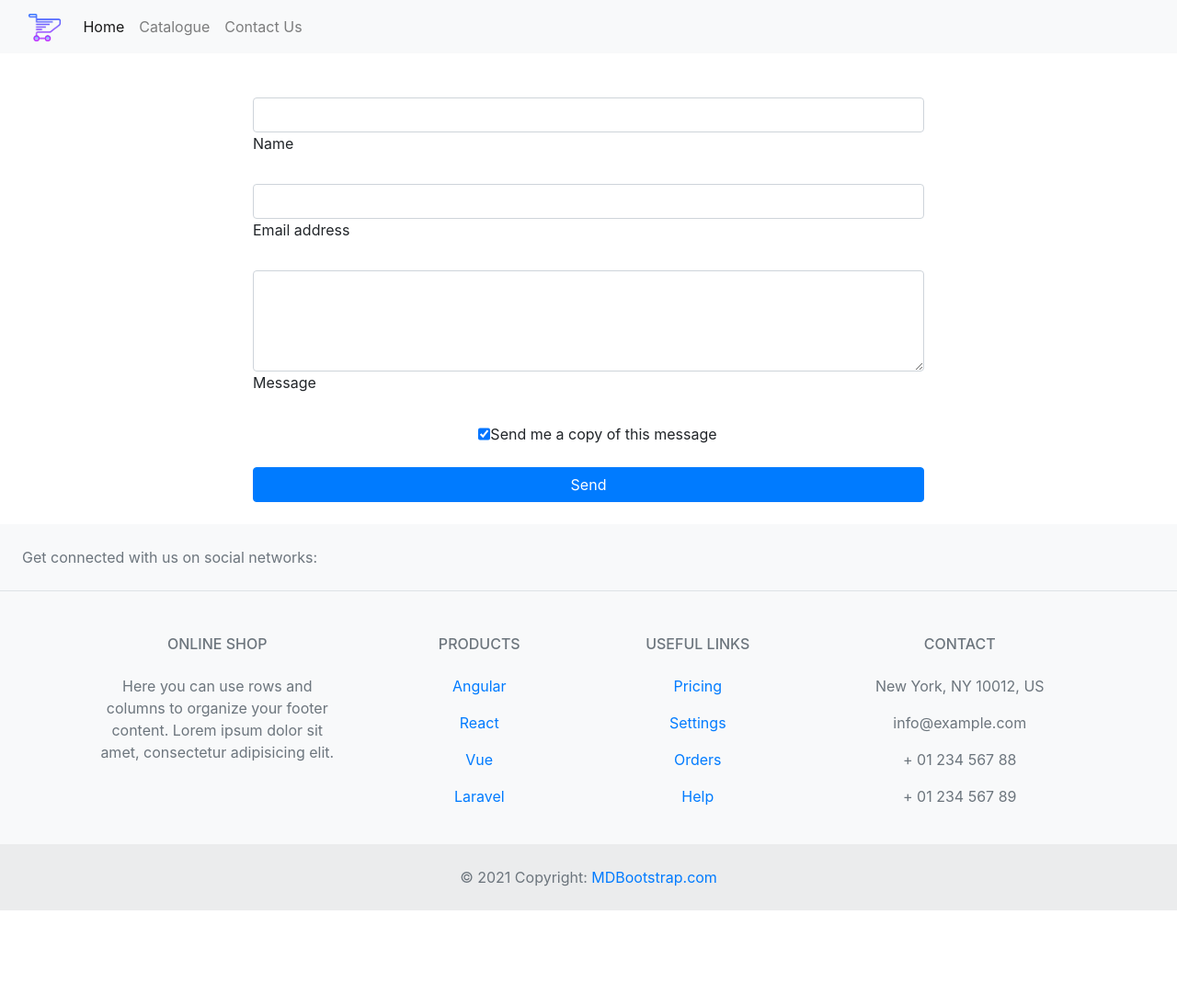
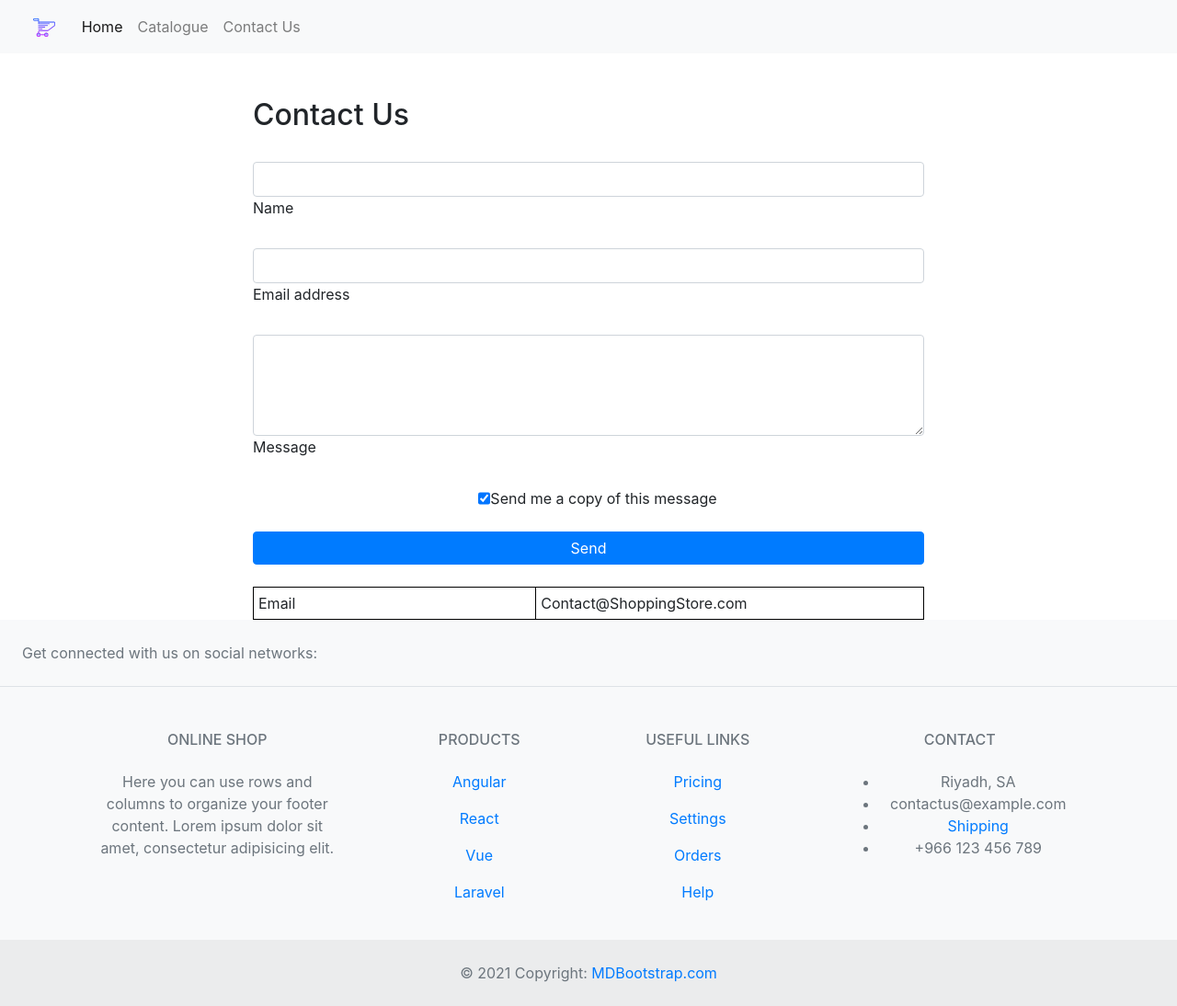
Before and after one commit to KhaledAlhamad/shoppingStore, a plain HTML site: page contact.html in a window 1280 px wide. Shown: the whole page at 92% size. Before the commit the page ends 990 px from the top, so only its background shows below. Drawn offline with nearby package versions, Linux system fonts and the light colour scheme.

Commit message:
2nd commit. updated style.css for all pages and added content to html pages.

```diff
--- a/contact.html
+++ b/contact.html
@@ -44,6 +44,7 @@
     <div class="row justify-content-center">
         <div class="col-8">
             <form>
+                <h2>Contact Us</h2><br>
                 <!-- Name input -->
                 <div class="form-outline mb-4">
                   <input type="text" id="form4Example1" class="form-control" />
@@ -71,8 +72,21 @@
                 </div>
 
                 <!-- Submit button -->
+                <!-- <button type="submit" class="btn btn-primary btn-block mb-4">Send</button> -->
                 <button type="submit" class="btn btn-primary btn-block mb-4">Send</button>
+
               </form>
+        </div>
+    </div>
+
+    <div class="row justify-content-center">
+        <div class="col-8">
+        <table>
+                <tr>
+                    <td>Email</td>
+                    <td>Contact@ShoppingStore.com</td>
+                </tr>
+            </table>
         </div>
     </div>
 </div>
@@ -186,13 +200,19 @@
             <h6 class="text-uppercase fw-bold mb-4">
               Contact
             </h6>
-            <p><i class="fas fa-home me-3"></i> New York, NY 10012, US</p>
+            <!-- <p><i class="fas fa-home me-3"></i> New York, NY 10012, US</p>
             <p>
               <i class="fas fa-envelope me-3"></i>
               info@example.com
             </p>
             <p><i class="fas fa-phone me-3"></i> + 01 234 567 88</p>
-            <p><i class="fas fa-print me-3"></i> + 01 234 567 89</p>
+            <p><i class="fas fa-print me-3"></i> + 01 234 567 89</p> -->
+            <ul>
+                <li>Riyadh, SA</li>
+                <li>contactus@example.com</li>
+                <li><a href="https://www.fedex.com/en-sa/home.html" class="text-reset">Shipping</a></li>
+                <li>+966 123 456 789</li>
+            </ul>
           </div>
           <!-- Grid column -->
         </div>
--- a/style/style.css
+++ b/style/style.css
@@ -3,3 +3,40 @@
 }
 .check{
 }
+
+.main{
+    display: flex;
+    align-items: center;
+    justify-content: center;
+    height: 100vh;
+    background-color: bisque;
+}
+
+/* border for tables +  customised formatting (colours, layout)  */
+table, th, td {
+    border: 1px solid black;
+    table-layout: auto;
+    border-collapse: collapse;
+    padding: 5px;
+    width: 730px;
+
+  }
+
+/* image padding and border    */
+img{
+    border: 5px;
+    padding: 5px;
+}
+
+/* button padding  */
+.btn{
+    padding: 5px;
+}
+
+/* color filter 2 images  */
+.card2{
+  filter: saturate(5.2) invert(9%) sepia(12%) ;
+}
+.card6{
+    filter: saturate(2.2) invert(5%) sepia(14%) ;
+  }
```
Also changed, not shown: catalogue.html (+3 -3 lines), index.html (+16 -5 lines), 1 other file.
